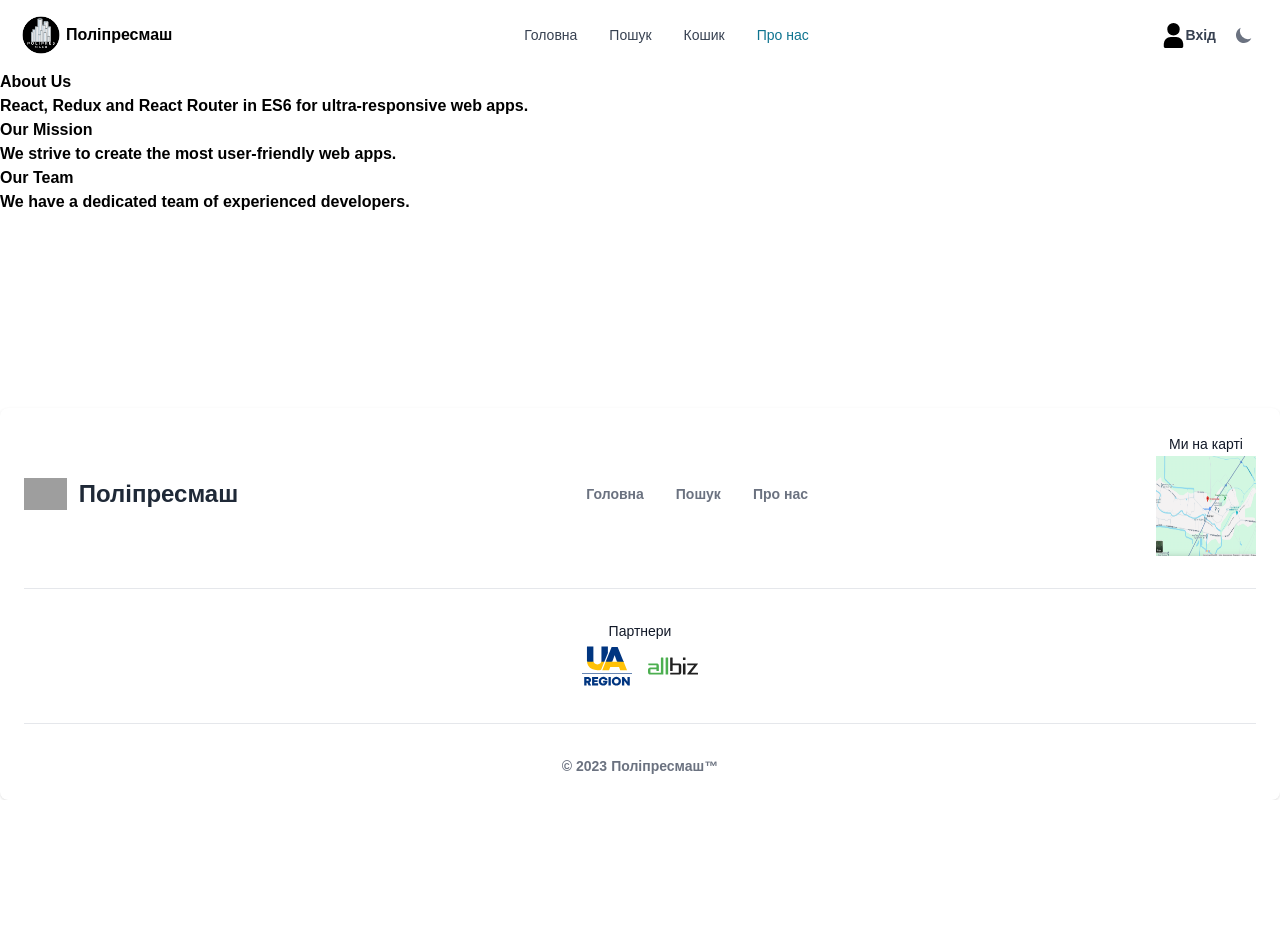
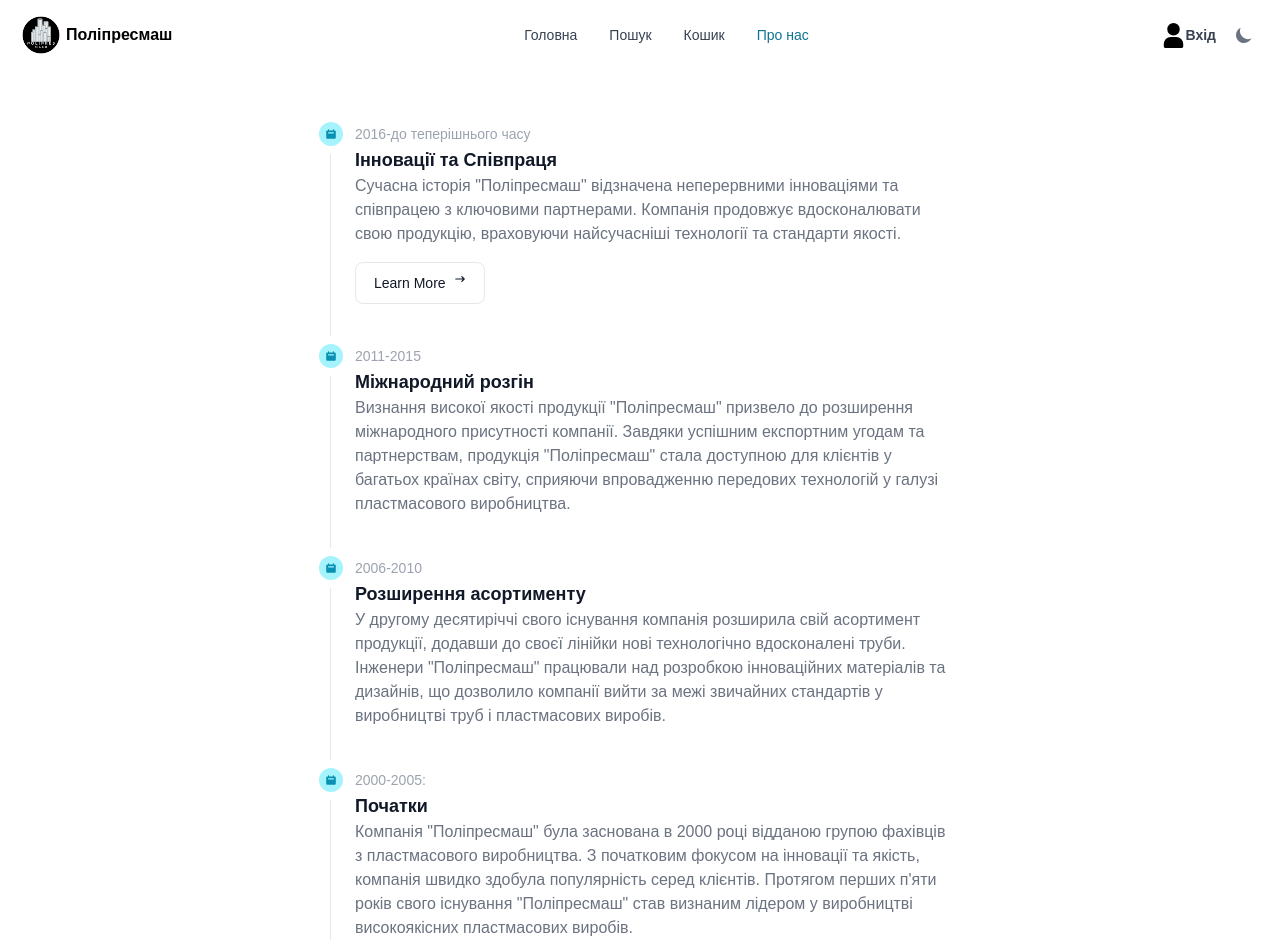
Before and after one commit to zoriana-melnyk/pipes, a Next.js app: page /about in a window 1280 px wide. Shown: the top 952 px of the page. Before the commit the page ends 800 px from the top, so only its background shows below. Built offline with nearby package versions, Linux system fonts and the light colour scheme; grey boxes are pictures that could not be loaded; a web font is replaced by a local one.

Commit message:
feat: about us page - the company story...

```diff
--- a/src/app/HOC/skeleton.js
+++ b/src/app/HOC/skeleton.js
@@ -9,7 +9,7 @@ const Skeleton = ({ children }) => {
       <AppContextProvider>
         <Header />
         <Suspense fallback={<Spinner />}>
-          <main className="main main__container flex flex-col">{children}</main>
+          <main className="main main__container flex flex-col mx-5 my-3">{children}</main>
         </Suspense>
         <AppFooter />
       </AppContextProvider>
--- a/src/app/about/page.js
+++ b/src/app/about/page.js
@@ -1,14 +1,80 @@
 'use client';
 
-export default function HomePage() {
+import { Button, Timeline } from 'flowbite-react';
+import { HiArrowNarrowRight, HiCalendar } from 'react-icons/hi';
+
+export default function AboutUs() {
   return (
-    <div>
-      <h1>About Us</h1>
-      <p>React, Redux and React Router in ES6 for ultra-responsive web apps.</p>
-      <h2>Our Mission</h2>
-      <p>We strive to create the most user-friendly web apps.</p>
-      <h2>Our Team</h2>
-      <p>We have a dedicated team of experienced developers.</p>
+    <div className="w-1/2 self-center my-10">
+      <Timeline>
+        <Timeline.Item>
+          <Timeline.Point icon={HiCalendar} />
+          <Timeline.Content>
+            <Timeline.Time>2016-до теперішнього часу</Timeline.Time>
+            <Timeline.Title>Інновації та Співпраця</Timeline.Title>
+            <Timeline.Body>
+              Сучасна історія "Поліпресмаш" відзначена неперервними інноваціями
+              та співпрацею з ключовими партнерами. Компанія продовжує
+              вдосконалювати свою продукцію, враховуючи найсучасніші технології
+              та стандарти якості.
+            </Timeline.Body>
+            <Button
+              color="gray"
+              onClick={() => {
+                window.open('https://polypresmash.prom.ua/ua/', '_blank');
+              }}
+            >
+              Learn More
+              <HiArrowNarrowRight className="ml-2 h-3 w-3" />
+            </Button>
+          </Timeline.Content>
+        </Timeline.Item>
+        <Timeline.Item>
+          <Timeline.Point icon={HiCalendar} />
+          <Timeline.Content>
+            <Timeline.Time>2011-2015</Timeline.Time>
+            <Timeline.Title>Міжнародний розгін</Timeline.Title>
+            <Timeline.Body>
+              Визнання високої якості продукції "Поліпресмаш" призвело до
+              розширення міжнародного присутності компанії. Завдяки успішним
+              експортним угодам та партнерствам, продукція "Поліпресмаш" стала
+              доступною для клієнтів у багатьох країнах світу, сприяючи
+              впровадженню передових технологій у галузі пластмасового
+              виробництва.
+            </Timeline.Body>
+          </Timeline.Content>
+        </Timeline.Item>
+        <Timeline.Item>
+          <Timeline.Point icon={HiCalendar} />
+          <Timeline.Content>
+            <Timeline.Time>2006-2010</Timeline.Time>
+            <Timeline.Title>Розширення асортименту</Timeline.Title>
+            <Timeline.Body>
+              У другому десятиріччі свого існування компанія розширила свій
+              асортимент продукції, додавши до своєї лінійки нові технологічно
+              вдосконалені труби. Інженери "Поліпресмаш" працювали над розробкою
+              інноваційних матеріалів та дизайнів, що дозволило компанії вийти
+              за межі звичайних стандартів у виробництві труб і пластмасових
+              виробів.
+            </Timeline.Body>
+          </Timeline.Content>
+        </Timeline.Item>
+        <Timeline.Item>
+          <Timeline.Point icon={HiCalendar} />
+          <Timeline.Content>
+            <Timeline.Time>2000-2005:</Timeline.Time>
+            <Timeline.Title>Початки</Timeline.Title>
+            <Timeline.Body>
+              Компанія "Поліпресмаш" була заснована в 2000 році відданою групою
+              фахівців з пластмасового виробництва. З початковим фокусом на
+              інновації та якість, компанія швидко здобула популярність серед
+              клієнтів. Протягом перших п'яти років свого існування
+              "Поліпресмаш" став визнаним лідером у виробництві високоякісних
+              пластмасових виробів.
+            </Timeline.Body>
+          </Timeline.Content>
+        </Timeline.Item>
+      </Timeline>
     </div>
   );
 }
--- a/src/app/containers/ProductsContainer.js
+++ b/src/app/containers/ProductsContainer.js
@@ -22,7 +22,7 @@ function Products() {
   }, []);
 
   return (
-    <div className="grid my-6 gap-6 mb-8 mx-10 md:grid-cols-2 xl:grid-cols-4">
+    <div className="grid gap-6 mb-8 md:grid-cols-2 xl:grid-cols-4">
       {producs.length ? (
         producs.map((product) => (
           <ProductCard
```
